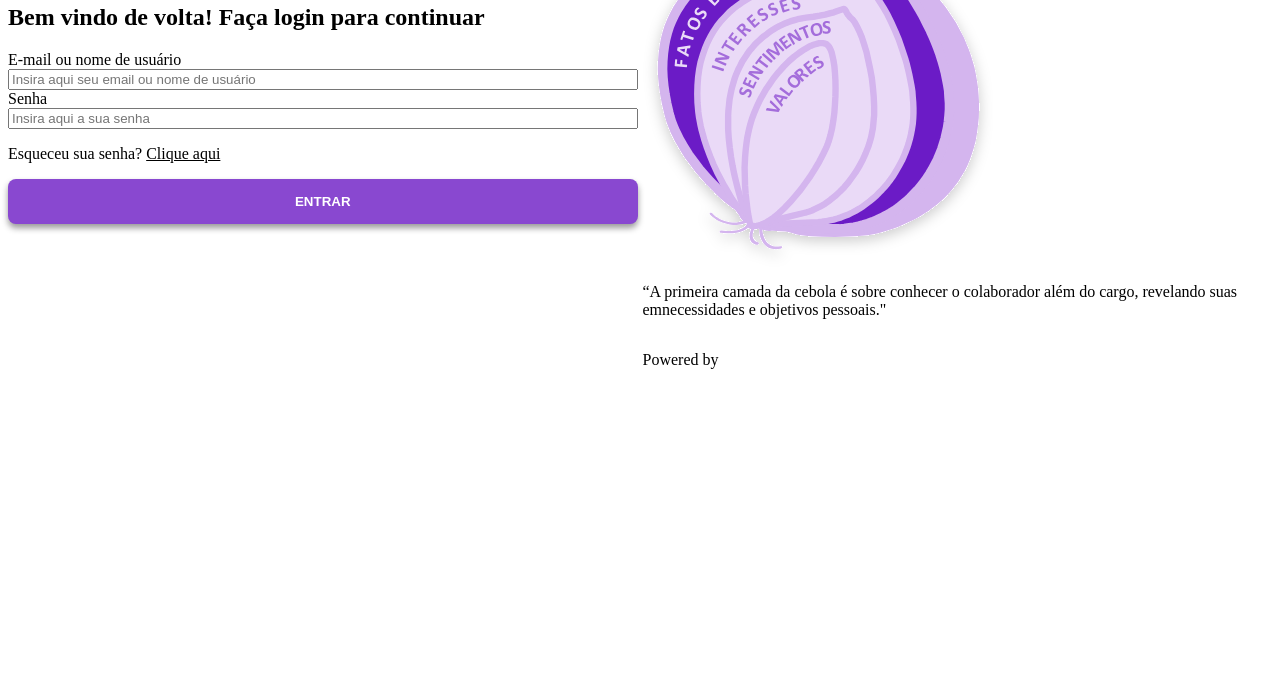
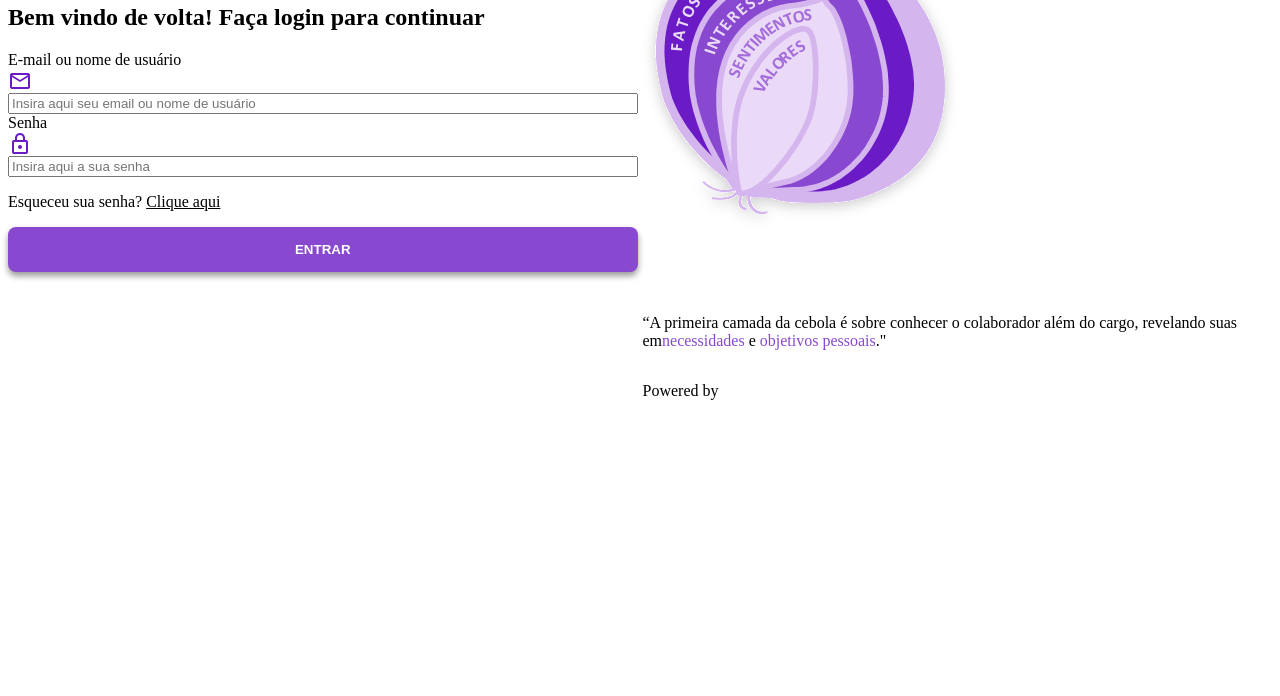
Before and after one commit to Felipecaf2323/Operacao_Curiosidade-ForLogic-2024-2, a plain HTML site: page index.html in a window 1280 px wide. Shown: the part 104-800 px from the top of the page. Drawn offline with nearby package versions, Linux system fonts and the light colour scheme.

Commit message:
carrosel

```diff
--- a/index.html
+++ b/index.html
@@ -5,7 +5,10 @@
     <meta name="viewport" content="width=device-width, initial-scale=1.0">
     <meta name="author" content="Felipe Padovani Seugling">
     <link rel="stylesheet" href="style/style.css">
+    <link rel="stylesheet" href="style/login.css">
     <link rel="shortcut icon" href="assets/image/Onion_slices.svg" type="image">
+    <link rel="stylesheet" href="https://fonts.googleapis.com/css2?family=Material+Symbols+Outlined:opsz,wght,FILL,GRAD@24,400,0,0" />
+    <link rel="stylesheet" href="https://fonts.googleapis.com/css2?family=Material+Symbols+Outlined:opsz,wght,FILL,GRAD@24,400,0,0" />
     <title>Login - Operação Curiosidade</title>
 </head>
 <body>
@@ -15,25 +18,38 @@
         <div class="collumn">
             <div class="row">
                 <img src="assets/image/logoescrita.svg" alt="logo operação curiosidade">
-                <h1>peração Curiosidade</h1>
+                <h1  style="color: var(--roxo-escuro);">peração Curiosidade</h1>
             </div>
 
             <h2>Bem vindo de volta! Faça login para continuar</h2>
 
             <label for="email">E-mail ou nome de usuário</label>
+            <span class="material-symbols-outlined" style="color: var(--roxo-escuro);">mail</span>
             <input type="text" name="email" placeholder="Insira aqui seu email ou nome de usuário">
             <label for="senha">Senha</label>
+            <span class="material-symbols-outlined" style="color: var(--roxo-escuro);">lock</span>
             <input type="text" name="senha" placeholder="Insira aqui a sua senha">
             <p>Esqueceu sua senha? <span><u>Clique aqui</u></span></p>
-            <button class="confirm-button" style="box-shadow: 0px 4px 6px rgba(0, 0, 0, 0.4); font-weight: bolder;">ENTRAR</button>
+            <button class="confirm-button" style="box-shadow: 0px 4px 6px rgba(0, 0, 0, 0.4); font-weight: bolder; background-color: var(--roxo-medio);">ENTRAR</button>
         </div>
 
         <div class="collumn">
-            <img src="assets/image/big_onion_facts_and_data.svg" alt="fatos e dados da cebola" width="350vh">
-            <p>“A primeira camada da cebola é sobre conhecer o colaborador além do cargo, revelando suas em<span>necessidades</span> e <span>objetivos pessoais</span>."</p>
+
+
+            <div class="carousel">
+                <div class="carousel-inner">
+                   <div class="carousel-item"><img src="assets/image/big_onion_facts_and_data.svg" alt="fatos e dados da cebola"></div>
+                   <div class="carousel-item"><img src="assets/image/big_onion_interests.svg" alt="interesses da cebola"></div>
+                   <div class="carousel-item"><img src="assets/image/big_onion_feelings.svg" alt="sentimentos da cebola"></div>
+                   <div><img src="assets/image/big_onion_values.svg" alt="valores da cebola"></div>
+                </div>
+            </div>
+
+            <p>“A primeira camada da cebola é sobre conhecer o colaborador além do cargo, revelando suas em<span style="color: var(--roxo-medio);">necessidades</span> e <span style="color: var(--roxo-medio);">objetivos pessoais</span>."</p>
             <p>Powered by</p>
         </div>
     </div>
+    <script src="script/carrossel.js"></script>
 </body>
 
 </html>
--- /dev/null
+++ b/script/carrossel.js
@@ -0,0 +1,12 @@
+let currentIndex = 0;
+const items = document.querySelectorAll('.carousel-item');
+const totalItems = items.length;
+
+function showNextItem() {
+    items[currentIndex].classList.remove('active');
+    currentIndex = (currentIndex + 1) % totalItems;
+    items[currentIndex].classList.add('active');
+    document.querySelector('.carousel-inner').style.transform = `translateX(-${currentIndex * 100}%)`;
+}
+
+setInterval(showNextItem, 3000);
--- /dev/null
+++ b/style/login.css
@@ -0,0 +1,21 @@
+.carousel {
+    width: 100%;
+    overflow: hidden;
+    position: relative;
+}
+
+.carousel-inner{
+    display: flex;
+    width: 100%;
+    transition: transform 0.5s ease;
+}
+
+.carousel-item{
+    width: 100%;
+    flex: 1 0 100%;
+}
+
+.carousel-item img {
+    width: 50%;
+    display: block;
+}
--- a/style/style.css
+++ b/style/style.css
@@ -3,6 +3,7 @@
     --roxo-escuro: #6B1BC6;
     --roxo-medio: #8948D0;
     --roxo-claro: #EADAF7;
+    --roxo-background: #F3E4FF;
     --white: #FFF;
     -black: #000;
 }
@@ -17,7 +18,7 @@ body{
 }
 
 .confirm-button{
-    background-color: var(--roxo-medio);
+    background-color: var(--roxo-escuro);
     border-radius: 8px;
     border-style: none;
     color: var(--white);
```
